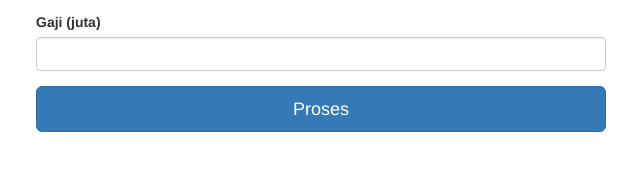
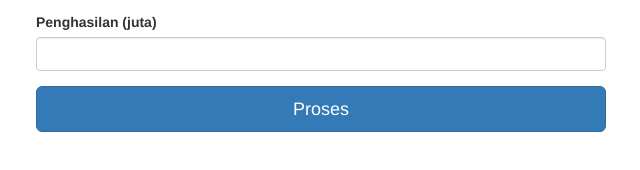
Before and after one commit to YusupMC/SPK-Bansos, a plain HTML site: page index.html in a window 1280 px wide. Shown: the part 328-498 px from the top of the page, 319-959 px from the left. Drawn offline with Linux system fonts and the light colour scheme.

Commit message:
Update index.html
memperbaiki bug

```diff
--- a/index.html
+++ b/index.html
@@ -38,7 +38,7 @@
       </div>
 
       <div class="form-group">
-        <label> Gaji (juta) </label>
+        <label> Penghasilan (juta) </label>
         <input class="form-control" type="number" id="inGaji" />
       </div>
 
```
